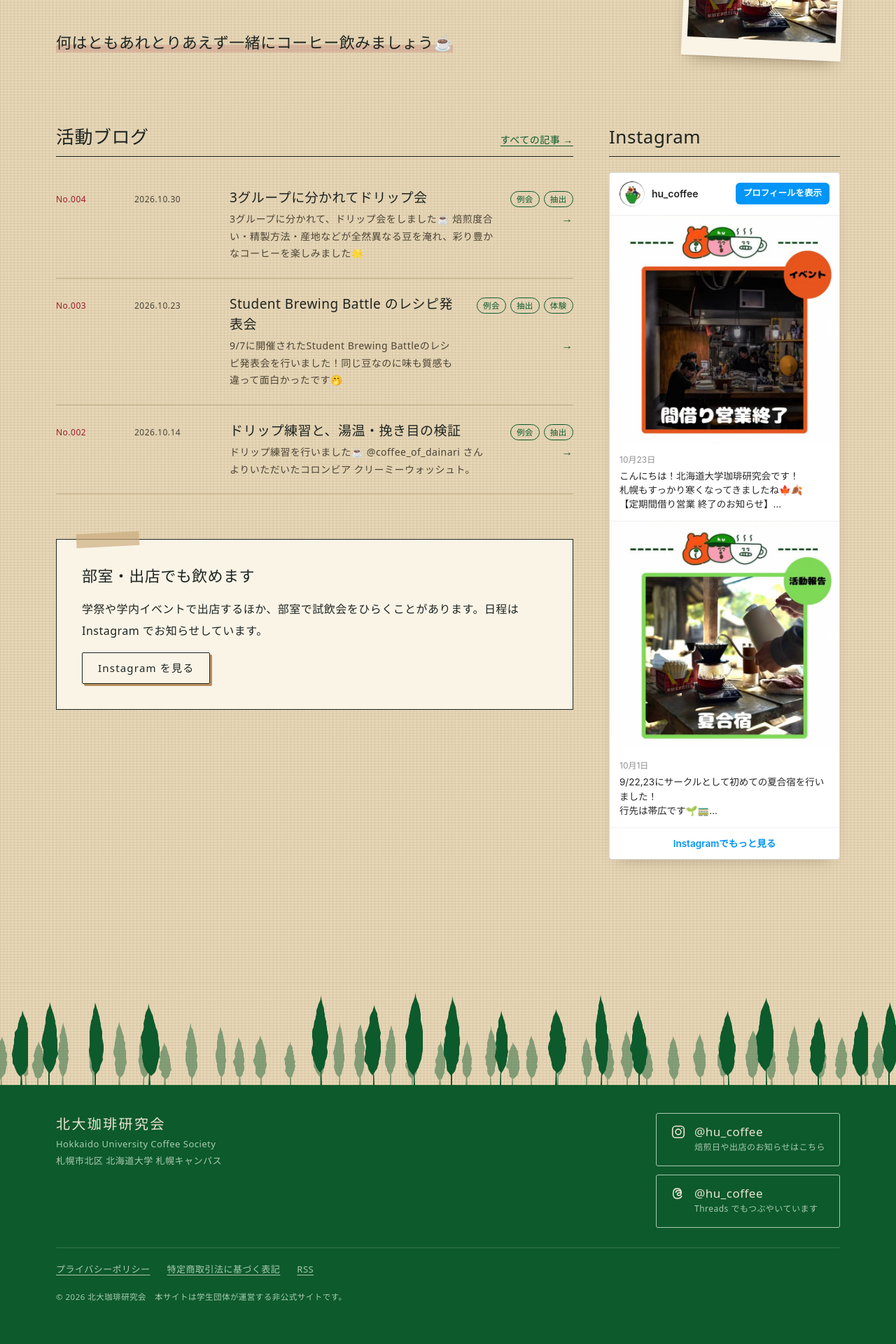
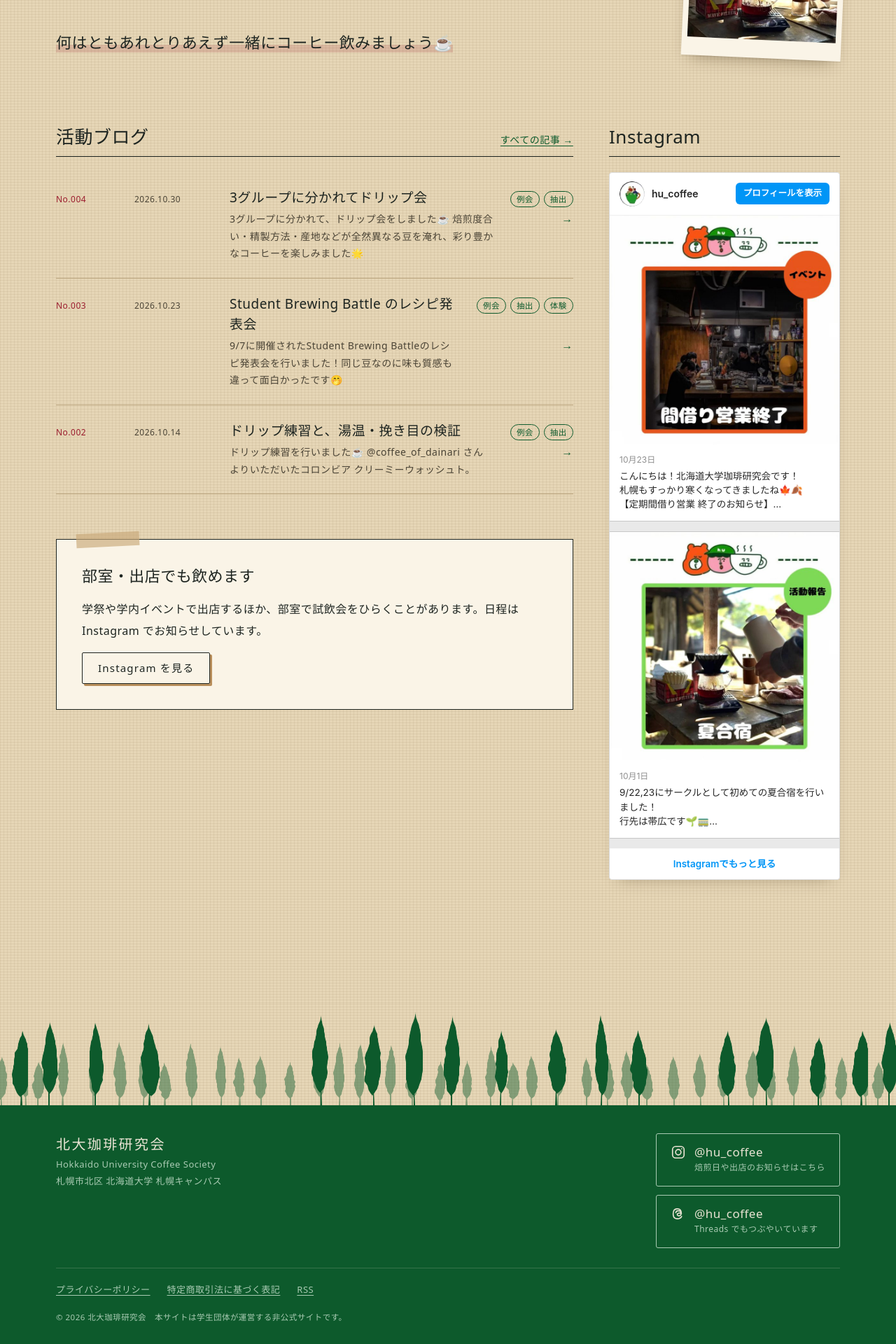
Before and after one commit to gmgngnm/hu_coffee, a Jekyll site: the page built from index.html, in a window 1280 px wide. Shown: the part 804-2724 px from the top of the page at 70% size. Built offline with Jekyll 4.4.1, drawn with Linux system fonts in a browser that asks for light colours; some web fonts are replaced; before the commit the page ends 2695 px from its top, so only the background shows below that.

Commit message:
Instagram 欄の投稿の区切りを、灰色の帯と上下の線ではっきりさせる
Co-Authored-By: Claude Opus 5.5 <noreply@anthropic.com>
Claude-Session: https://claude.ai/code/session_01SJAjaDFs9AxovdXkUsc4Np

```diff
--- a/assets/css/main.css
+++ b/assets/css/main.css
@@ -168,7 +168,11 @@ h1, h2, h3 { font-family: var(--f-head); font-weight: 400; line-height: 1.45; le
 .ig-feed__btn { background: #0095f6; color: #fff; font-weight: 600; font-size: 12.5px; padding: 6px 11px; border-radius: 6px; text-decoration: none; white-space: nowrap; }
 .ig-feed__btn:hover { background: #1877f2; color: #fff; }
 .ig-feed__list { list-style: none; margin: 0; padding: 0; }
-.ig-feed__list li + li { border-top: 1px solid #efefef; }
+/* 投稿と投稿のあいだは、細い線ではなく灰色の帯で区切って、別の投稿だと一目で分かるようにする */
+.ig-feed__list li { border-bottom: 1px solid #c7c7c7; }
+.ig-feed__list li + li { border-top: 1px solid #c7c7c7; margin-top: 14px; }
+.ig-feed__list { background: #e9e9e9; }
+.ig-feed__list li { background: #fff; }
 /* 投稿ごとに、画像を枠の幅いっぱい（元の比率のまま）に出し、その下に日付と本文 */
 .ig-feed__item { display: block; color: inherit; text-decoration: none; }
 .ig-feed__item:hover { background: #fafafa; color: inherit; }
@@ -176,7 +180,7 @@ h1, h2, h3 { font-family: var(--f-head); font-weight: 400; line-height: 1.45; le
 .ig-feed__text { display: grid; gap: 4px; padding: 12px 14px 14px; }
 .ig-feed__text time { color: #8e8e8e; font-size: 12px; }
 .ig-feed__cap { display: -webkit-box; -webkit-line-clamp: 3; -webkit-box-orient: vertical; overflow: hidden; }
-.ig-feed__more { display: block; text-align: center; padding: 12px; border-top: 1px solid #efefef; color: #0095f6; font-weight: 600; text-decoration: none; }
+.ig-feed__more { display: block; text-align: center; padding: 12px; border-top: 14px solid #e9e9e9; color: #0095f6; font-weight: 600; text-decoration: none; }
 .ig-feed__more:hover { color: #00376b; }
 .hero__body { max-width: 40em; }
 .hero__title { font-size: clamp(28px, 5vw, 50px); line-height: 1.45; letter-spacing: .02em; margin: 0 0 .9em; }
```
